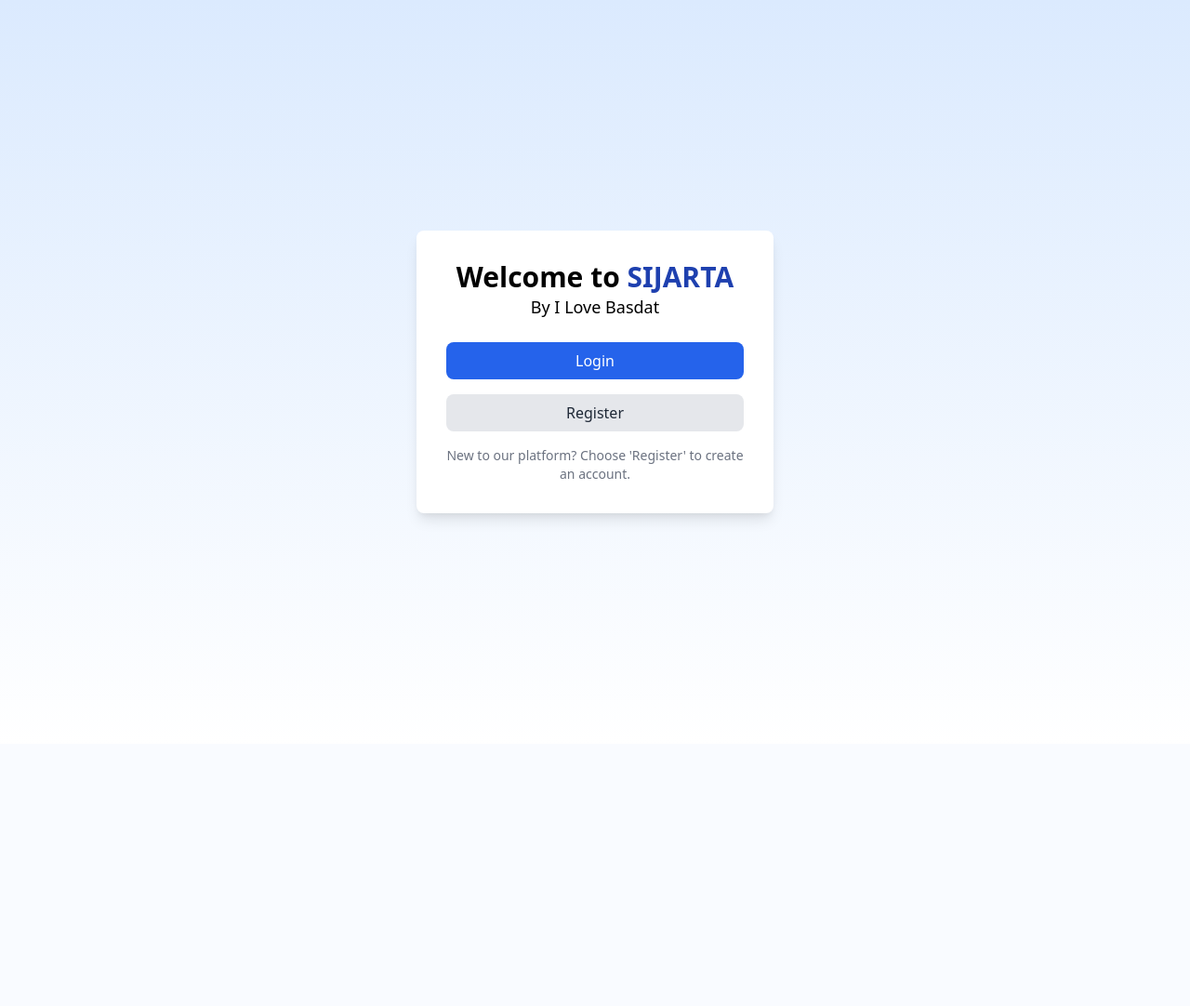
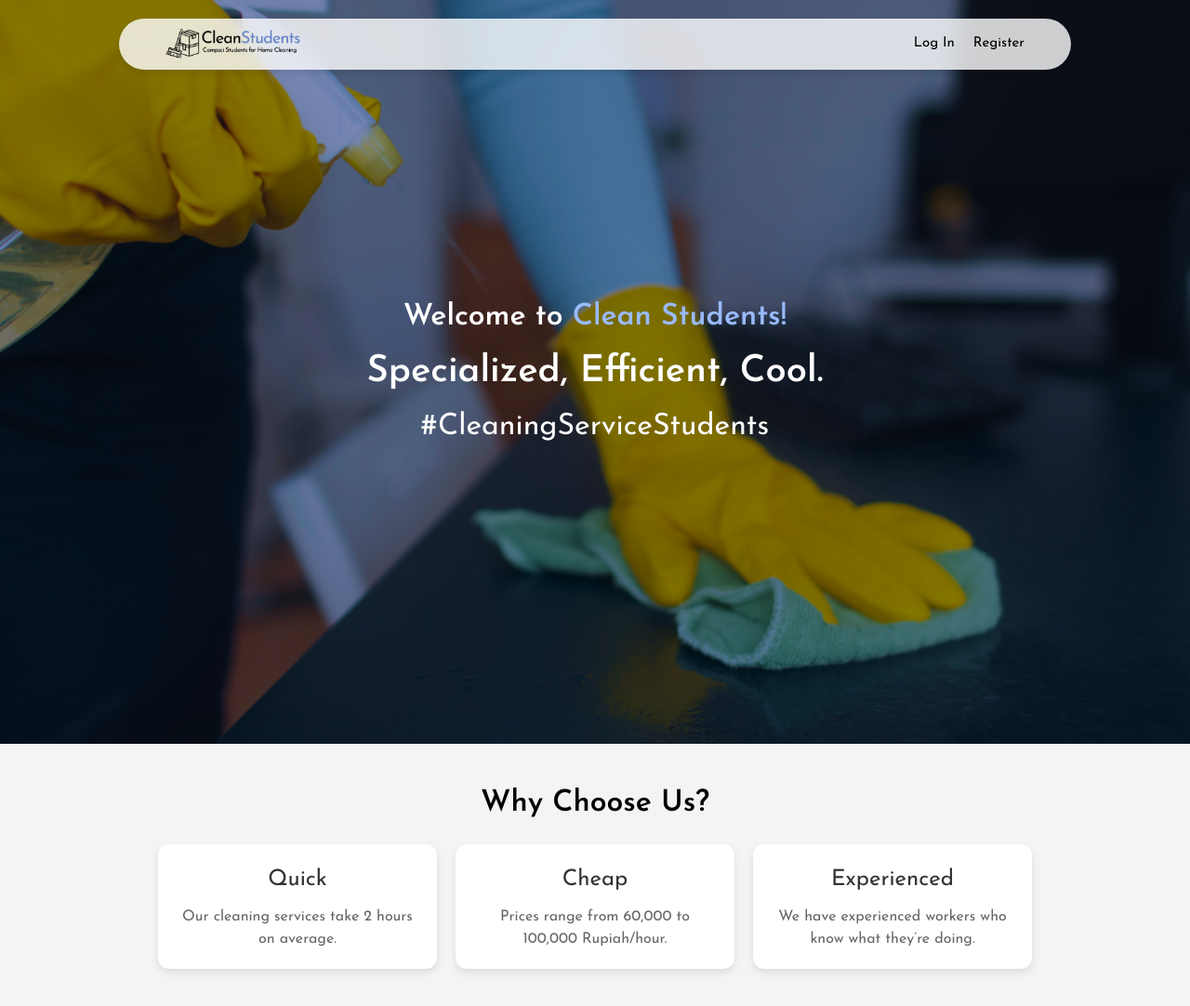
Before and after one commit to caqqmarina/GA2_KKI_ILoveBasdat, a Django app: page / in a window 1280 px wide. Shown: the whole page at 93% size. Before the commit the page ends 563 px from the top, so only its background shows below. Run offline with Django 5.2, Linux system fonts and the light colour scheme.

Commit message:
did some styling on landing page

```diff
--- a/main/templates/landing.html
+++ b/main/templates/landing.html
@@ -1,24 +1,36 @@
-<!-- templates/landing.html -->
+
+
+
 {% extends 'base.html' %}
-{% block title %}{% endblock %}
+{% load static %}
 {% block content %}
-<div class="min-h-screen bg-gradient-to-b from-blue-100 to-white flex flex-col items-center justify-center p-4">
-    <!-- Box with Heading and Buttons -->
-    <div class="bg-white shadow-lg rounded-lg p-8 w-96 text-center">
-        <!-- Text Heading Inside the Box -->
-        <h1 class="text-3xl font-semibold">
-            Welcome to <span class="font-bold text-blue-800">SIJARTA</span>
-        </h1>
-        <p class="text-lg">By I Love Basdat</p>
+{% include 'navbar1.html' %}
 
-        <!-- Login and Register Buttons -->
-        <div class="space-y-4 mt-6">
-            <a href="{% url 'login' %}" class="block w-full py-2 px-4 bg-blue-600 text-white rounded-lg hover:bg-blue-700">Login</a>
-            <a href="{% url 'register_landing' %}" class="block w-full py-2 px-4 bg-gray-200 text-gray-800 rounded-lg hover:bg-gray-300">Register</a>
+<!-- Hero Section -->
+<section class="hero">
+    <div class="hero-content">
+        <h1>Welcome to <span class="brand">Clean Students!</span></h1>
+        <p class="tagline">Specialized, Efficient, Cool.</p>
+        <p class="hashtag">#CleaningServiceStudents</p>
+    </div>
+</section>
+
+<!-- Why Choose Us Section -->
+<section class="why-choose-us">
+    <h2>Why Choose Us?</h2>
+    <div class="card-container">
+        <div class="card">
+            <h3>Quick</h3>
+            <p>Our cleaning services take 2 hours on average.</p>
         </div>
-        <p class="text-sm text-gray-500 mt-4">
-            New to our platform? Choose 'Register' to create an account.
-        </p>
+        <div class="card">
+            <h3>Cheap</h3>
+            <p>Prices range from 60,000 to 100,000 Rupiah/hour.</p>
+        </div>
+        <div class="card">
+            <h3>Experienced</h3>
+            <p>We have experienced workers who know what they’re doing.</p>
+        </div>
     </div>
-</div>
+</section>
 {% endblock %}
--- /dev/null
+++ b/static/css/styles.css
@@ -0,0 +1,160 @@
+/* General reset */
+* {
+    margin: 0;
+    padding: 0;
+    box-sizing: border-box;
+}
+
+body {
+    font-family: 'Josefin Sans', sans-serif;
+    background-color: #1c1c1c; /* Dark background */
+    padding: 0;
+}
+
+/* Navbar styles */
+.navbar {
+    position: fixed; /* Keep navbar at the top */
+    top: 0;
+    left: 0;
+    right: 0;
+    background-color: rgba(255, 255, 255, 0.8); /* Semi-transparent white background */
+    border-radius: 50px; /* Rounded corners */
+    margin: 20px auto; /* Center navbar horizontally */
+    padding: 10px 30px; /* Padding inside navbar */
+    width: 80%; /* Navbar width */
+    display: flex;
+    align-items: center;
+    box-shadow: 0 4px 6px rgba(0, 0, 0, 0.1); /* Subtle shadow */
+    z-index: 1000; /* Keep navbar above other content */
+    backdrop-filter: blur(10px); /* Optional blur effect */
+}
+
+/* Logo styles */
+.logo {
+    display: flex;
+    align-items: center;
+    gap: 10px;
+}
+
+.logo-img {
+    height: 35px; /* Adjust height as needed */
+    width: auto;
+}
+
+.logo span {
+    font-size: 18px;
+    color: #333333;
+    font-weight: 600; /* Semi-bold for emphasis */
+}
+
+/* Navigation links */
+.navbar-container {
+    display: flex;
+    justify-content: space-between;
+    align-items: center;
+    width: 100%;
+    padding: 0 20px;
+}
+
+.nav-links {
+    display: flex;
+    gap: 20px;
+    margin-left: auto; /* Pushes links to the right */
+}
+
+.nav-link {
+    font-size: 15px; /* Decreased from 25px to 18px for smaller text */
+    text-decoration: none;
+    color: #000000;
+    font-weight: normal;
+    font-family: 'Josefin Sans', sans-serif;
+    transition: color 0.3s ease;
+}
+
+.nav-link:hover {
+    color: #99BAFC;
+}
+
+/* Hero Section */
+.hero {
+    height: 100vh; /* This makes it take up half the viewport height */
+    background: url('/static/images/clean1.png') no-repeat center center/cover;
+    display: flex;
+    flex-direction: column;
+    justify-content: center;
+    align-items: center;
+    text-align: center;
+    color: #fff;
+    padding: 20px;
+}
+
+.hero h1 {
+    font-size: 2rem;
+    font-weight: 600;
+    margin-bottom: 5px; /* Reduced margin */
+}
+
+.hero .brand {
+    color: #99BAFC; /* Brand highlight color */
+}
+
+.hero .tagline {
+    font-size: 2.5rem;
+    font-weight: 600;
+    margin-bottom: 5px; /* Reduced margin */
+}
+
+.hero .hashtag {
+    font-size: 2rem;
+    font-weight: 400;
+}
+
+/* Style first letters */
+.hero .tagline span:first-child {
+    color: #99BAFC;
+}
+
+/* Why Choose Us Section */
+.why-choose-us {
+    background-color: #f4f4f4;
+    padding: 40px 20px;
+    text-align: center;
+}
+
+.why-choose-us h2 {
+    font-size: 2rem;
+    margin-bottom: 20px;
+    font-weight: 600;
+}
+
+.card-container {
+    display: flex;
+    justify-content: center;
+    gap: 20px;
+    flex-wrap: wrap;
+}
+
+.card {
+    background-color: #fff;
+    border-radius: 12px;
+    box-shadow: 0 4px 8px rgba(0, 0, 0, 0.1);
+    padding: 20px;
+    width: 300px;
+    text-align: center;
+    transition: transform 0.3s ease;
+}
+
+.card:hover {
+    transform: translateY(-10px);
+}
+
+.card h3 {
+    font-size: 1.5rem;
+    margin-bottom: 10px;
+    color: #333;
+}
+
+.card p {
+    font-size: 1rem;
+    color: #666;
+}
--- a/templates/navbar1.html
+++ b/templates/navbar1.html
@@ -1,4 +1,4 @@
-<!-- templates/navbar.html -->
+<!--
 {% load static %}
 <div class="fixed top-0 left-0 w-full z-50 bg-white border-b backdrop-blur-lg bg-opacity-80">
     <div class="mx-auto max-w-7xl px-6 sm:px-6 lg:px-8">
@@ -14,4 +14,30 @@
             </div>
         </div>
     </div>
-</div>
+</div> -->
+
+{% load static %}
+<!DOCTYPE html>
+<html lang="en">
+<head>
+    <meta charset="UTF-8">
+    <meta name="viewport" content="width=device-width, initial-scale=1.0">
+    <title>Clean Students Navbar</title>
+    {% load static %}
+    <link href="https://fonts.googleapis.com/css2?family=Josefin+Sans:wght@400;600&display=swap" rel="stylesheet">
+    <link rel="stylesheet" href="{% static 'css/styles.css' %}">
+</head>
+<body>
+    <nav class="navbar">
+        <div class="navbar-container flex justify-between items-center w-full">
+            <div class="logo">
+                <img src="{% static 'images/cleanstudentslogo.png' %}" alt="CleanStudents Logo" class="logo-img">
+            </div>
+            <div class="nav-links ml-auto">
+                <a href="{% url 'login' %}" class="nav-link">Log In</a>
+                <a href="{% url 'register_landing' %}" class="nav-link">Register</a>
+            </div>
+        </div>
+    </nav>
+</body>
+</html>
```
Also changed, not shown: db_dump.sql, docker-compose.yaml (line endings or trailing spaces), static/images/clean1.png (added), static/images/cleanstudentslogo.png (added), templates/footer.html (added).
